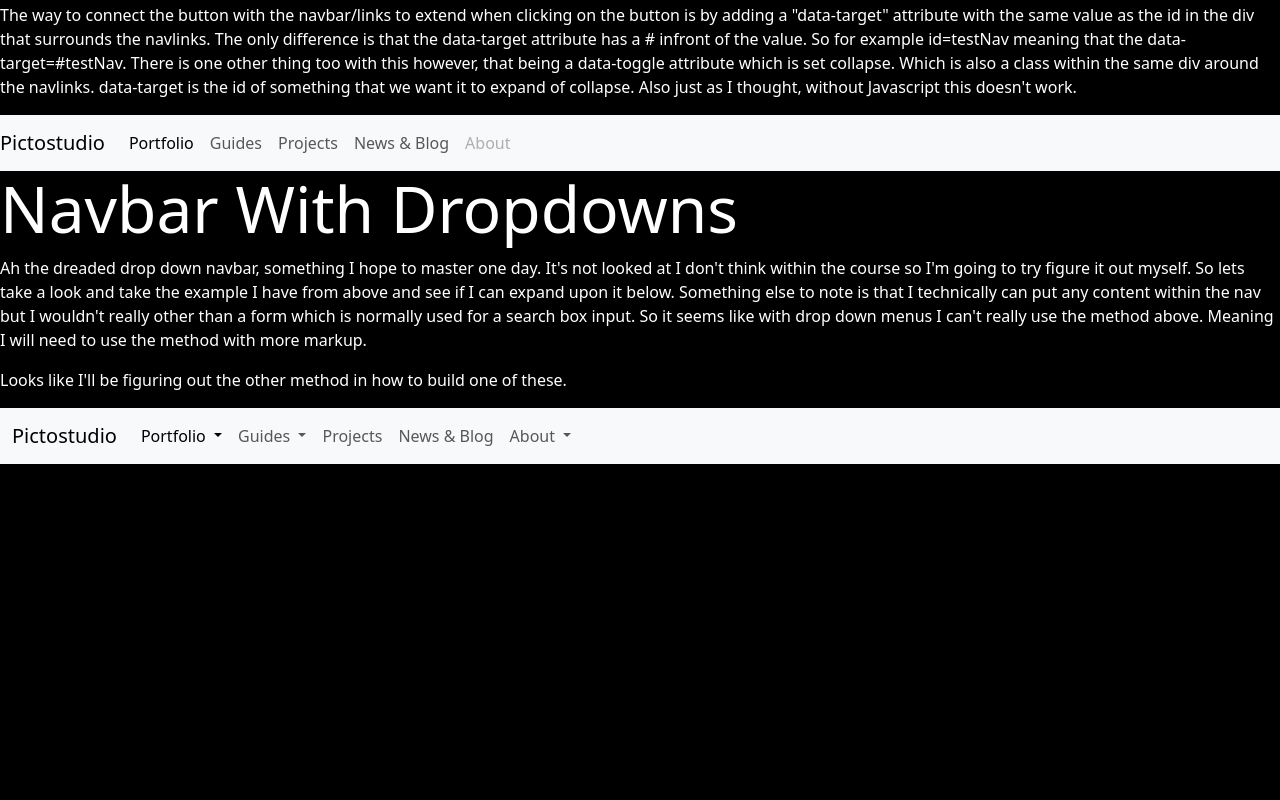
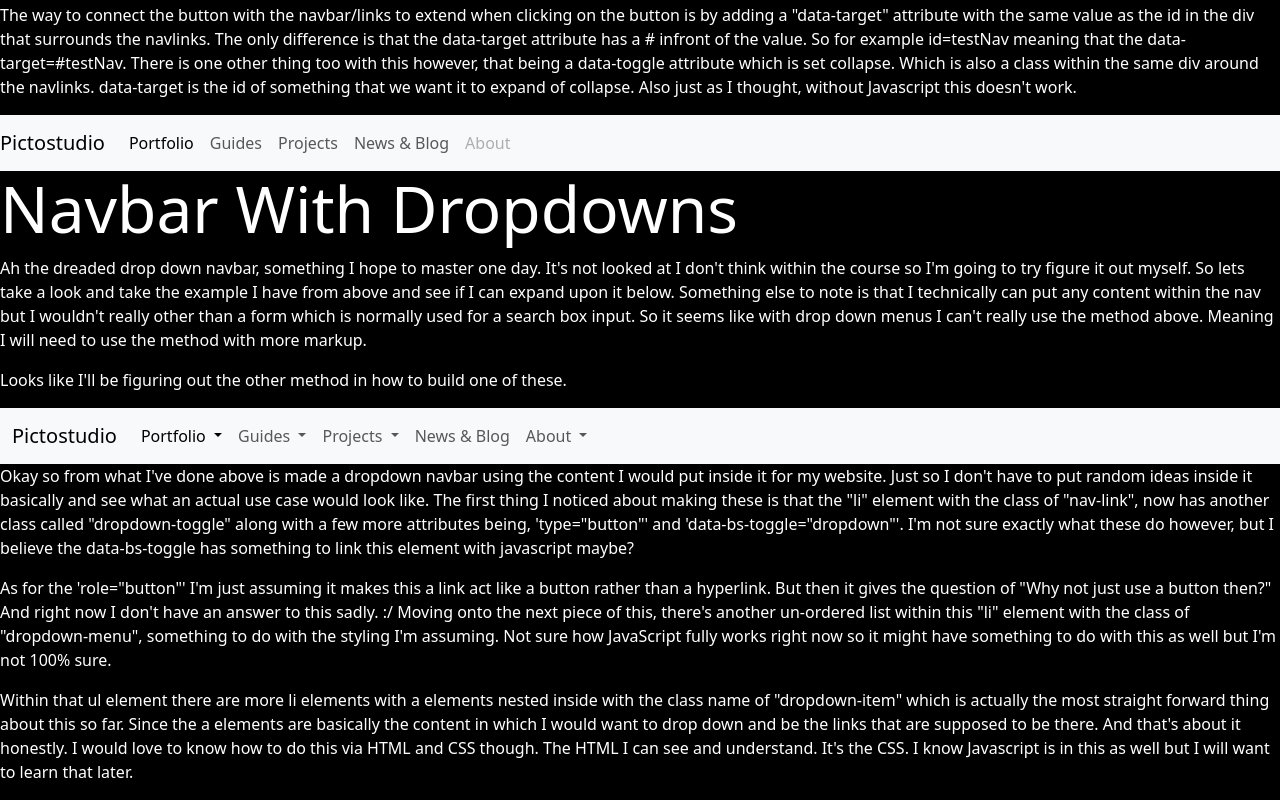
Before and after one commit to JordanPicton/udemy-learning-website, a plain HTML site: page bootstrap/bootstrap-navbars.html in a window 1280 px wide. Shown: the part 2682-3482 px from the top of the page. Before the commit the page ends 3146 px from the top, so only its background shows below. Drawn offline with nearby package versions, Linux system fonts and the light colour scheme.

Commit message:
End of drop down navbar example

```diff
--- a/bootstrap/bootstrap-navbars.html
+++ b/bootstrap/bootstrap-navbars.html
@@ -214,7 +214,8 @@
          <div class="collapse navbar-collapse" id="navBarNav">
             <ul class="navbar-nav">
                <li class="nav-item dropdown">
-                  <a href="#" class="nav-link dropdown-toggle active" role="button" data-bs-toggle="dropdown" aria-current="page">
+                  <a href="#" class="nav-link dropdown-toggle active" role="button" data-bs-toggle="dropdown"
+                     aria-current="page">
                      Portfolio
                   </a>
                   <ul class="dropdown-menu">
@@ -234,14 +235,23 @@
                      <li><a href="#" class="dropdown-item disabled">Other</a></li>
                   </ul>
                </li>
-               <li class="nav-item">
-                  <a href="#" class="nav-link">Projects</a>
+               <li class="nav-item dropdown">
+                  <a href="#" class="nav-link dropdown-toggle" role="button" data-bs-toggle="dropdown">
+                     Projects
+                  </a>
+                  <ul class="dropdown-menu">
+                     <li><a href="#" class="dropdown-item">In-Game Content</a></li>
+                     <li><a href="#" class="dropdown-item">Modding</a></li>
+                     <li><a href="#" class="dropdown-item">Bots</a></li>
+                     <li><a href="#" class="dropdown-item">Other</a></li>
+                  </ul>
                </li>
                <li class="nav-item">
                   <a href="#" class="nav-link">News & Blog</a>
                </li>
                <li class="nav-item dropdown">
-                  <a href="#" class="nav-link dropdown-toggle" role="button" data-bs-toggle="dropdown" aria-expanded="false">
+                  <a href="#" class="nav-link dropdown-toggle" role="button" data-bs-toggle="dropdown"
+                     aria-expanded="false">
                      About
                   </a>
                   <ul class="dropdown-menu">
@@ -255,6 +265,31 @@
       </div>
    </nav>
 
+   <section>
+      <p>
+         Okay so from what I've done above is made a dropdown navbar using the content I would put inside it for my
+         website. Just so I don't have to put random ideas inside it basically and see what an actual use case would
+         look like. The first thing I noticed about making these is that the "li" element with the class of "nav-link",
+         now has another class called "dropdown-toggle" along with a few more attributes being, 'type="button"' and
+         'data-bs-toggle="dropdown"'. I'm not sure exactly what these do however, but I believe the data-bs-toggle has
+         something to link this element with javascript maybe?
+      </p>
+      <p>
+         As for the 'role="button"' I'm just assuming it makes this a link act like a button rather than a hyperlink.
+         But then it gives the question of "Why not just use a button then?" And right now I don't have an answer to
+         this sadly. :/ Moving onto the next piece of this, there's another un-ordered list within this "li" element
+         with the class of "dropdown-menu", something to do with the styling I'm assuming. Not sure how JavaScript fully
+         works right now so it might have something to do with this as well but I'm not 100% sure.
+      </p>
+      <p>
+         Within that ul element there are more li elements with a elements nested inside with the class name of
+         "dropdown-item" which is actually the most straight forward thing about this so far. Since the a elements are
+         basically the content in which I would want to drop down and be the links that are supposed to be there. And
+         that's about it honestly. I would love to know how to do this via HTML and CSS though. The HTML I can see and
+         understand. It's the CSS. I know Javascript is in this as well but I will want to learn that later.
+      </p>
+   </section>
+
    <script src="https://cdn.jsdelivr.net/npm/@popperjs/core@2.11.8/dist/umd/popper.min.js"
       integrity="sha384-I7E8VVD/ismYTF4hNIPjVp/Zjvgyol6VFvRkX/vR+Vc4jQkC+hVqc2pM8ODewa9r"
       crossorigin="anonymous"></script>
```
